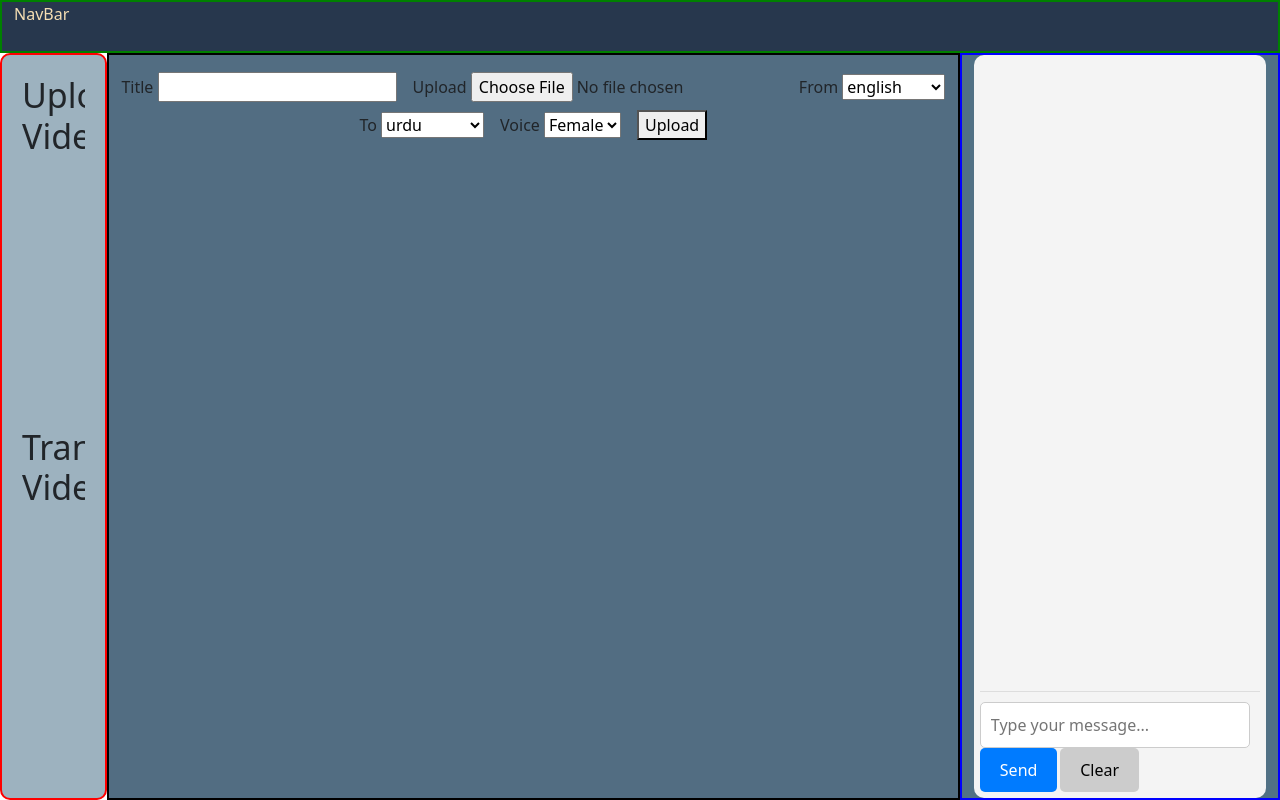
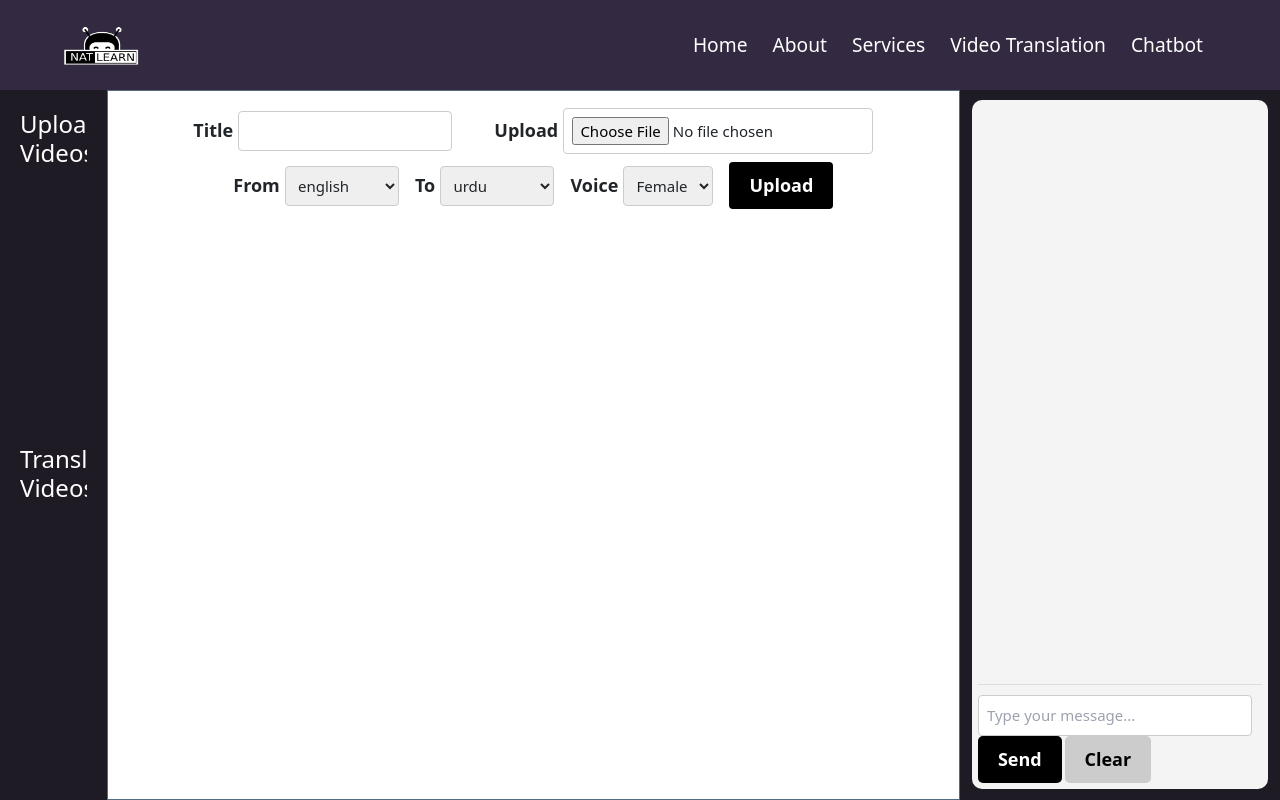
Before and after one commit to azamafridi23/2024-AI-Challenge-NatLearn, a Django app: template templates/combined.html in a window 1280 px wide. Run offline with Django 4.2, Linux system fonts and the light colour scheme; the template is opened without the code that fills it: values that come from a table or form of the project are taken from there, others are empty.

Commit message:
Modified front end

```diff
--- a/templates/combined.html
+++ b/templates/combined.html
@@ -6,6 +6,7 @@
     <meta charset="utf-8">
     <meta name="viewport" content="width=device-width, initial-scale=1">
     <title>Bootstrap demo</title>
+    <link href="https://cdn.jsdelivr.net/npm/tailwindcss@2.2.19/dist/tailwind.min.css" rel="stylesheet" />
     <link href="https://cdn.jsdelivr.net/npm/bootstrap@5.2.3/dist/css/bootstrap.min.css" rel="stylesheet"
         integrity="sha384-rbsA2VBKQhggwzxH7pPCaAqO46MgnOM80zW1RWuH61DGLwZJEdK2Kadq2F9CUG65" crossorigin="anonymous">
     <style>
@@ -13,6 +14,16 @@
         body {
             height: 100%;
         }
+
+        body {
+
+        margin: 0;
+        padding: 0;
+
+      }
+
+
+
 
         .container-fluid {
             display: flex;
@@ -29,7 +40,7 @@
         }
 
         .chat-container {
-            height: 100%;
+            height: 97%;
             display: flex;
             flex-direction: column;
             padding: 2%;
@@ -37,6 +48,7 @@
             background-color: #f4f4f4;
             border-radius: 10px;
             overflow: hidden;
+            margin-top: 10px;
         }
 
         #chat-history {
@@ -68,16 +80,72 @@
             border: none;
             border-radius: 5px;
             cursor: pointer;
+            font-weight: bold;
+            font-size: 18px;
         }
 
         .send-btn {
-            background-color: #007bff;
+            background-color: #000;
             color: #fff;
         }
 
         #clear-btn {
             background-color: #ccc;
             color: #000;
+        }
+
+        /********************************/
+
+        input[type="text"],
+        input[type="file"],
+        select {
+            padding: 8px;
+            border: 1px solid #ccc;
+            border-radius: 4px;
+            box-sizing: border-box;
+
+            font-size: 15px;
+        }
+
+        .submit-btn1 {
+            padding: 10px 20px;
+            background-color: #000;
+            color: white;
+            border: none;
+            border-radius: 4px;
+            cursor: pointer;
+            font-weight: bold;
+            font-size: 18px;
+        }
+
+        #id_title {
+            width: 75%;
+        }
+
+        .submit-btn1:hover {
+            background-color: #45a049;
+        }
+
+        /*******************************/
+
+        label {
+            font-size: 18px;
+            margin-right: 1px;
+            font-weight: bold;
+        }
+
+        .bg-white {
+
+            background-color: #332940;
+        }
+
+        header {
+
+            background-color: #332940;
+            color: #fff;
+            padding: 20px;
+            text-align: center;
+            margin: 2px -20px;
         }
 
         @media only screen and (max-width: 600px) {
@@ -93,45 +161,92 @@
 
         /* Styles for the sidebar */
         .sidebar {
-            border: 2px solid red;
+
             background-color: #9DB2BF;
             padding: 20px;
-            border-radius: 10px;
+
         }
 
         .sidebar-section {
             margin-bottom: 20px;
+        }
+
+        nav {
+  background-color:  #332940;;
+  color: wheat;
+  display: flex;
+  justify-content: space-between;
+  align-items: center;
+  padding: 20px 40px;
+}
+
+.logo {
+    font-size: 1.8rem;
+}
+
+.nav-links {
+  list-style-type: none;
+  margin: 0;
+  padding: 0;
+  display: flex;
+  font-size: 1.2rem;
+}
+
+.nav-links li {
+  margin-right: 25px;
+}
+
+.nav-links li a {
+  color: #fff;
+  text-decoration: none;
+  transition: color 0.3s ease;
+}
+
+.nav-links li a:hover {
+  color: #ff9900;
 }
     </style>
 </head>
 
 <body>
     <div class="container-fluid">
-        <div class="row" style="padding-bottom: 2%; border: 2px solid green; background-color: #27374D; color: wheat;">
+        <div class="row" style="background-color: #332940;; color: wheat;">
             <div class="col">
-                NavBar
+                <nav>
+                    <div class="logo"><img src="{% static 'app/logo.png' %}"
+                        alt="Logo2" style="height: 50px; width: 100px; margin-right: 10px;"></div>
+                    <ul class="nav-links">
+                      <li><a href="{% url 'home' %}">Home</a></li>
+                      <li><a href="{% url 'home' %}">About</a></li>
+                      <li><a href="{% url 'home' %}">Services</a></li>
+                      <li><a href="{% url 'combined_view' %}">Video Translation</a></li>
+                      <li><a href="{% url 'combined_view' %}">Chatbot</a></li>
+                    </ul>
+                  </nav>
             </div>
         </div>
+
         <div class="row fill">
-            <div class="col-md-1 sidebar"
-                style="border: 2px solid red; background-color: #9DB2BF; display: flex; flex-direction: column;">
-                <div class="sidebar-section" style="flex-grow: 1;height: 300px; overflow-y: auto;"">
-                    <h4 style="font-size: 34px;">Uploaded Videos</h4>
+            <div class="col-md-1 sidebar" style="background-color: #1F1B24; display: flex; flex-direction: column;">
+                <div class="sidebar-section" style="flex-grow: 1;height: 300px; overflow-y: auto;">
+                    <h4 style="color: white; font-size: 24px;">Uploaded Videos</h4>
                     <table>
                         {% for video in videos %}
                         <tr>
-                            <td><a style="color:black; font-size: 28px;" href="{{ video.uv }}" target="_blank">{{video.title }}</a></td>
+                            <td><a style="color:white; font-size: 18px; text-decoration: none;" href="{{ video.uv }}"
+                                    target="_blank">{{video.title }}</a></td>
                         </tr>
                         {% endfor %}
 
                     </table>
                 </div>
                 <div class="sidebar-section" style="flex-grow: 1;height: 300px; overflow-y: auto;"">
-                    <h4 style="font-size: 34px;">Translated Videos</h4>
+                    <h4 style=" color: white; font-size: 24px;">Translated Videos</h4>
                     <table>
                         {% for translation in translations %}
                         <tr>
-                            <td><a style="color:black; font-size: 28px;" href="{{  translation.tv }}" target="_blank">{{translation.title}}</a></td>
+                            <td><a style="color:white; font-size: 18px; text-decoration:none ;" href="{{  translation.tv }}"
+                                    target="_blank">{{translation.title}}</a></td>
                         </tr>
                         {% endfor %}
 
@@ -141,7 +256,7 @@
 
 
 
-        <div class="col-md" style="border: 2px solid black; background-color: #526D82;">
+            <div class="col-md" style="border: 1px solid #526D82;">
                 <form class="add_padding row gy-2 gx-3 align-items-center justify-content-center" id="trans_form"
                     method="post" enctype="multipart/form-data"> <!--First row-->
                     {% csrf_token %}
@@ -172,8 +287,9 @@
                 </form>
                 <div class="row justify-content-center" style="margin-top: 7%;" id="translated-video">
 
-                <div id="spinner" style="display: none; text-align: center; padding-top: 15%;">
-                    <img src="{% static 'app/spinner.gif' %}" alt="Loading..." style="width: 200px; height: 200px; ">
+                    <div id="spinner" style="display: none; text-align: center; padding-top: 15%; margin-left: 90%;">
+                        <img src="{% static 'app/spinner.gif' %}" alt="Loading..."
+                            style="width: 200px; height: 200px; ">
                         <!-- Adjust spinner size as needed -->
                     </div>
 
@@ -187,10 +303,10 @@
                     {% endif %}
                 </div>
             </div>
-        <div class="col-md-3" style="border: 2px solid blue; background-color: #517185;">
+            <div class="col-md-3" style="background-color: #1F1B24">
                 <div class="chat-container ">
                     <div id="chat-history"></div>
-                <div id="spinner2" style="display: none; text-align: center; padding-top: 30%;">
+                    <div id="spinner2" style="display: none; text-align: center; padding-top: 30%; margin-left: 43%; margin-right: 2%; margin-bottom: 10px;">
                         <img src="{% static 'app/spinner2.gif' %}" alt="Loading..." style="width: 75px; height: 75px; ">
                         <!-- Adjust spinner size as needed -->
                     </div>
```
Lines whose indentation alone changed are shown as unchanged.
